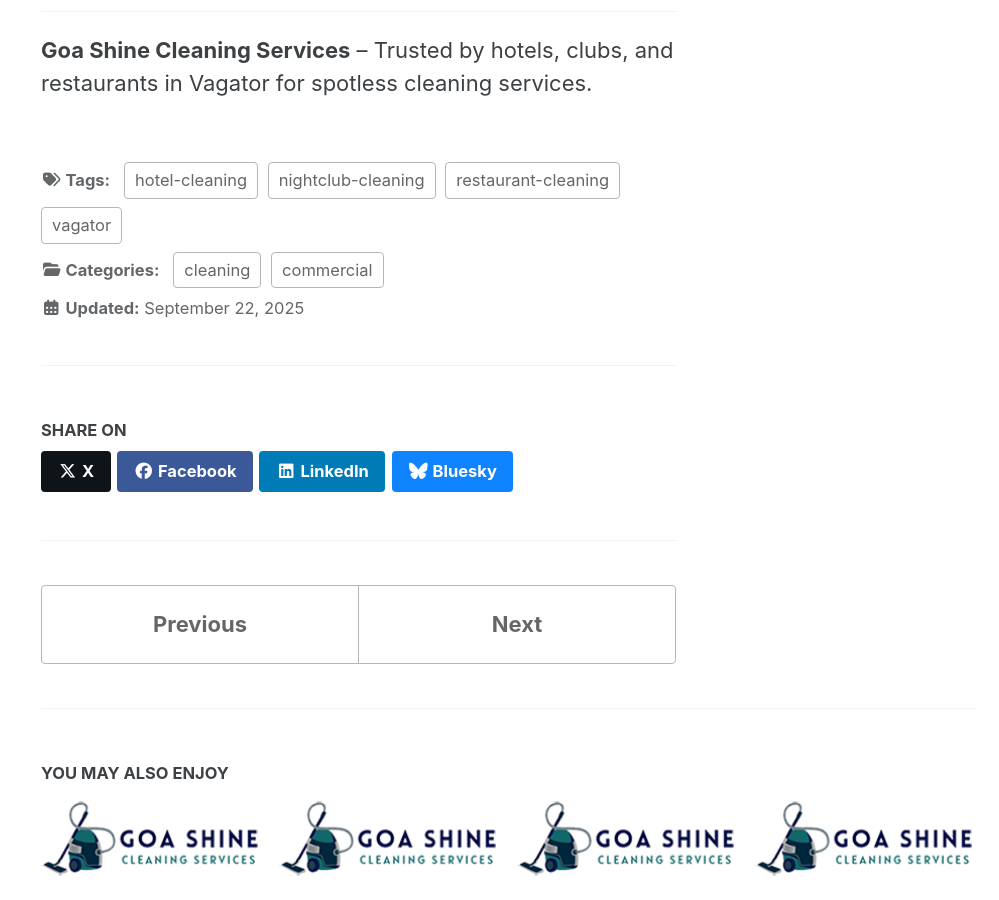
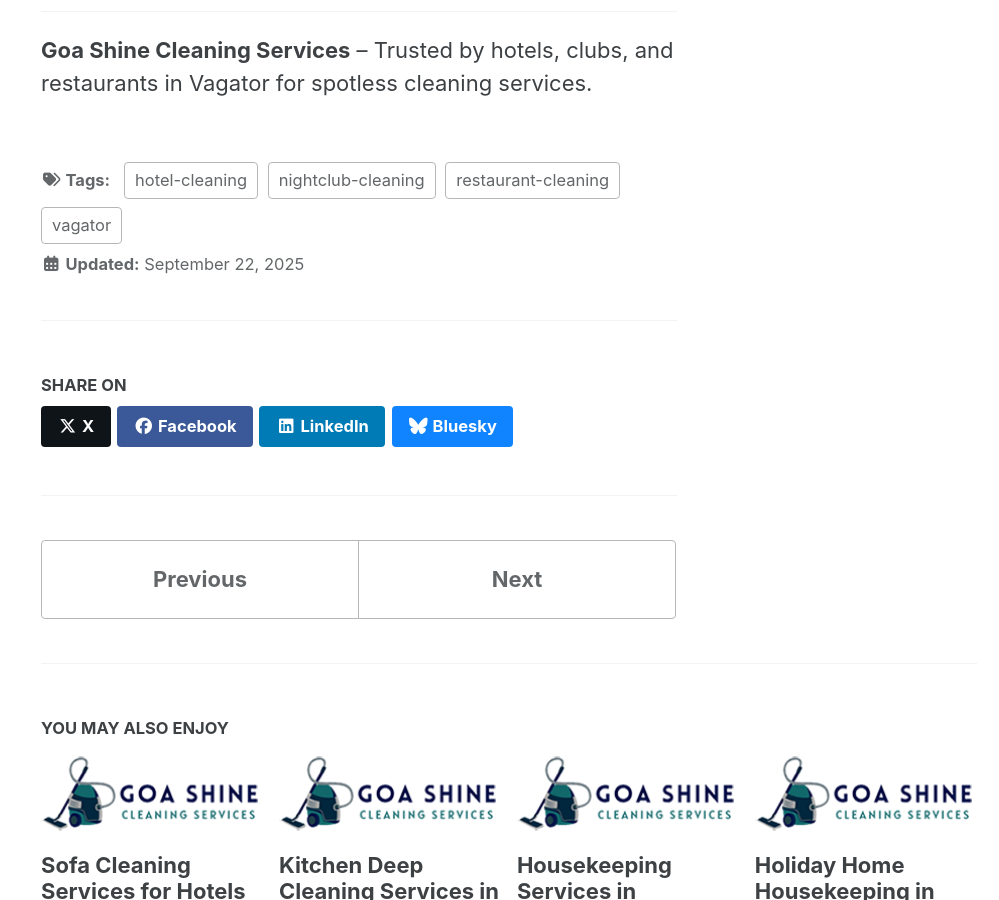
Before and after one commit to goashinecs/goashinecs, a Jekyll site: the page built from _posts/2025-09-22-vagator-nightclub-hotel-cleaning-goa.md, in a window 1280 px wide and 900 px high, scrolled down 3554 px. Shown: the whole window, without its empty margins (281-1280 px from the left). Built offline with Jekyll 4.4.1, drawn with Linux system fonts in a browser that asks for light colours; cached includes are drawn as plain includes.

Commit message:
Update 2025-09-22-vagator-nightclub-hotel-cleaning-goa.md

```diff
--- a/_posts/2025-09-22-vagator-nightclub-hotel-cleaning-goa.md
+++ b/_posts/2025-09-22-vagator-nightclub-hotel-cleaning-goa.md
@@ -3,7 +3,6 @@ layout: single
 title: "Nightclub, Restaurant & Hotel Cleaning Services in Vagator, Goa"
 date: 2025-09-22
 author: Goa Shine Cleaning Services
-categories: [cleaning, commercial]
 tags: [vagator, hotel-cleaning, restaurant-cleaning, nightclub-cleaning]
 excerpt: "Specialized deep cleaning services for hotels, restaurants, and nightclubs in Vagator, Goa."
 header:
```
